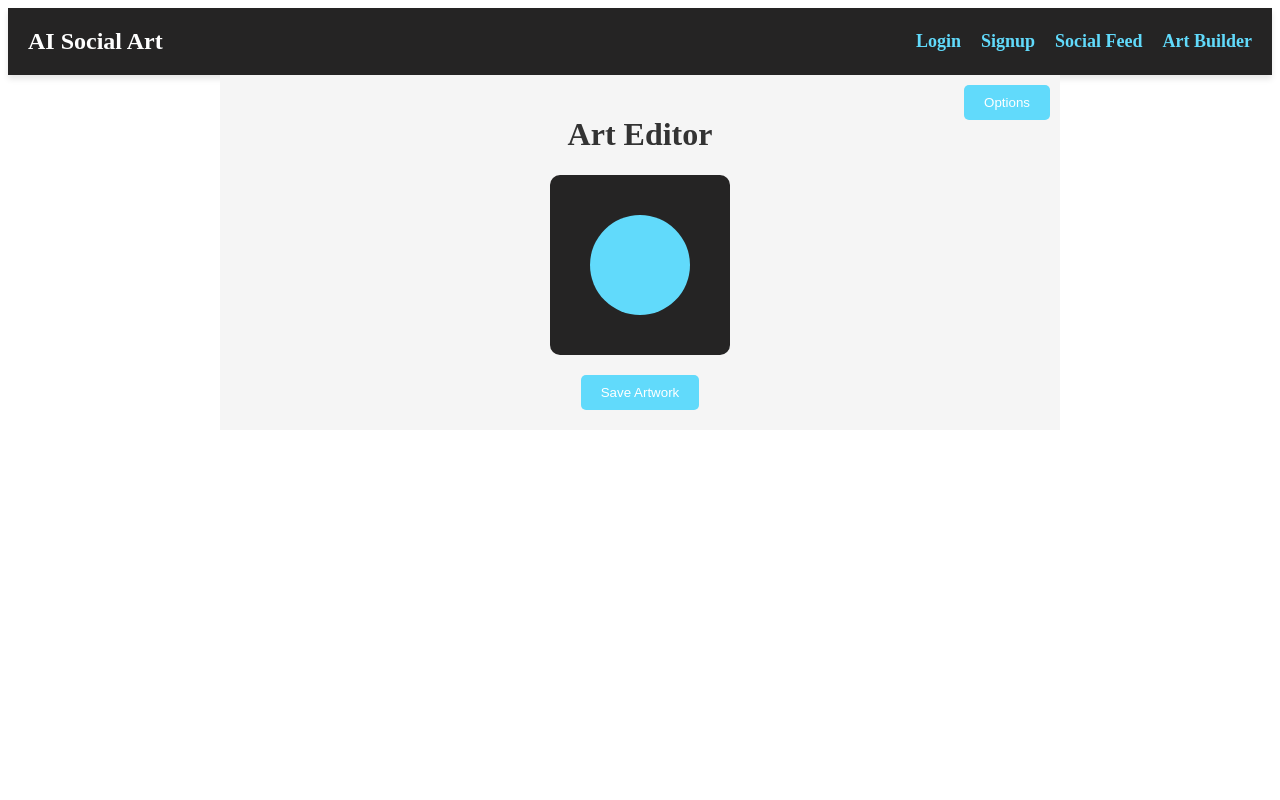
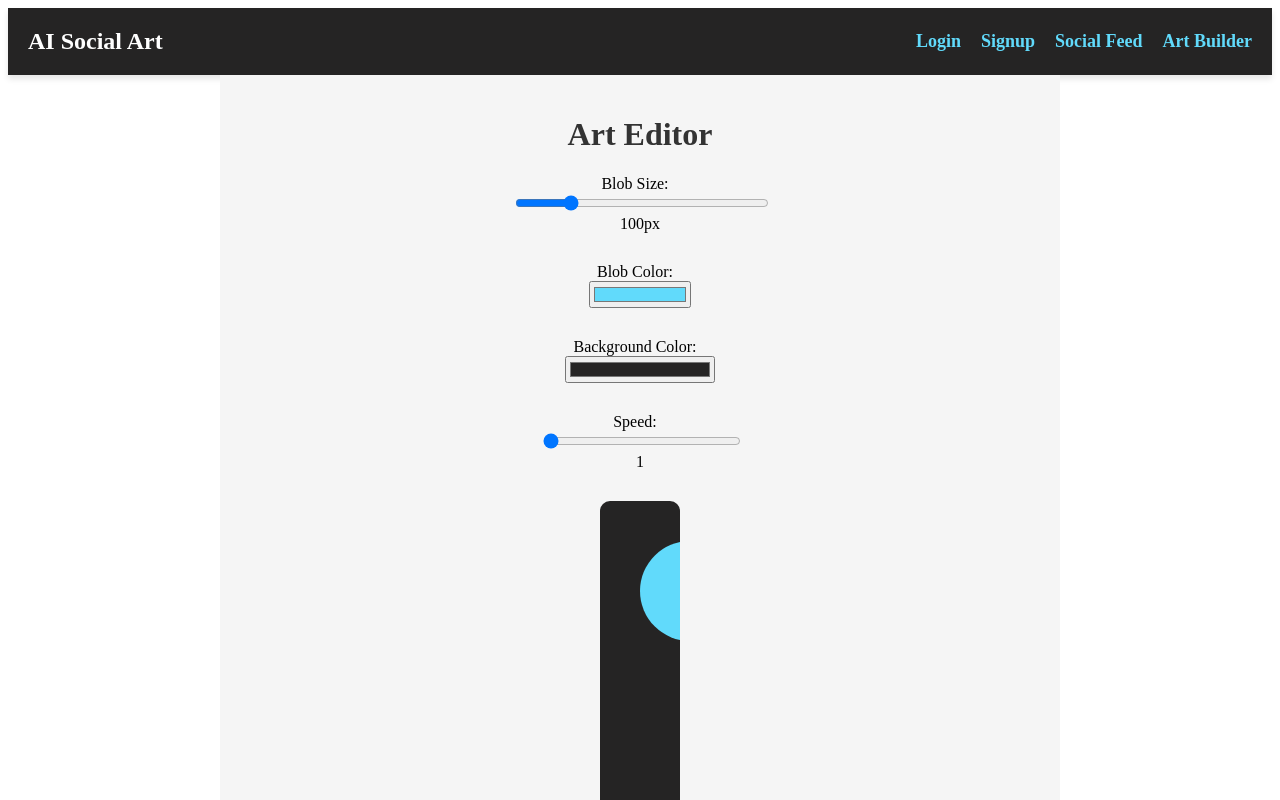
Before and after one commit to adesai47/aaditya-social-media-site, a React (Vite) app in the folder frontend/: page /art-builder in a window 1280 px wide. Shown: the top 800 px of the page. Built offline with nearby package versions, Linux system fonts and the light colour scheme.

Commit message:
updated art editor to new features and added saved section and like button

```diff
--- a/frontend/src/components/ArtBuilder.tsx
+++ b/frontend/src/components/ArtBuilder.tsx
@@ -5,39 +5,35 @@ export function ArtBuilder() {
   const [blobSize, setBlobSize] = useState(100);
   const [blobColor, setBlobColor] = useState("#61dafb");
   const [backgroundColor, setBackgroundColor] = useState("#252424");
-  const [angle, setAngle] = useState(45);
-  const [iterations, setIterations] = useState(3);
-  const [animate, setAnimate] = useState(true);
-  const [fillTriangles, setFillTriangles] = useState(true);
-  const [fillSquares, setFillSquares] = useState(true);
-  const [dropdownOpen, setDropdownOpen] = useState(false);
+  const [speed, setSpeed] = useState(1);
+  const [isSaving, setIsSaving] = useState(false);
+  const [position, setPosition] = useState({ x: 0, y: 0 }); // New state for blob position
 
+  // Blob animation with speed control and position
   const blobAnimation = useSpring({
     width: blobSize,
     height: blobSize,
     backgroundColor: blobColor,
     borderRadius: "50%",
+    transform: `translate(${position.x}px, ${position.y}px)`, // Blob position based on cursor
+    config: { duration: 1000 / speed },
   });
 
-  const toggleDropdown = () => {
-    setDropdownOpen(!dropdownOpen);
+  // Mouse move handler
+  const handleMouseMove = (e: React.MouseEvent) => {
+    setPosition({ x: e.clientX - blobSize / 2, y: e.clientY - blobSize / 2 });
   };
 
-  // Updated URL to point to the correct backend server
   const saveArtwork = async () => {
     const artworkConfig = {
       blobSize,
       blobColor,
       backgroundColor,
-      angle,
-      iterations,
-      animate,
-      fillTriangles,
-      fillSquares,
+      speed,
     };
 
     try {
-      // Make sure to use the correct port for your backend (change 3000 if needed)
+      setIsSaving(true);
       const response = await fetch("http://localhost:3000/api/posts", {
         method: "POST",
         headers: { "Content-Type": "application/json" },
@@ -51,6 +47,8 @@ export function ArtBuilder() {
       alert("Artwork saved successfully.");
     } catch (error) {
       console.error("Error saving artwork:", error);
+    } finally {
+      setIsSaving(false);
     }
   };
 
@@ -64,45 +62,45 @@ export function ArtBuilder() {
         maxWidth: "800px",
         margin: "0 auto",
       }}
+      onMouseMove={handleMouseMove} // Attach mouse move handler
     >
       <h1 style={{ color: "#333" }}>Art Editor</h1>
 
-      {/* Dropdown Button */}
-      <button
-        onClick={toggleDropdown}
-        style={{
-          position: "absolute",
-          top: "10px",
-          right: "10px",
-          padding: "10px 20px",
-          backgroundColor: "#61dafb",
-          border: "none",
-          borderRadius: "5px",
-          color: "#fff",
-          cursor: "pointer",
-        }}
-      >
-        Options
-      </button>
-
-      {/* Options Dropdown */}
-      {dropdownOpen && (
+      {/* Controls for blob size, blob color, background color, and speed */}
       <div
         style={{
-            position: "absolute",
-            top: "50px",
-            right: "10px",
-            backgroundColor: "#252424",
-            padding: "20px",
-            borderRadius: "10px",
-            color: "#fff",
-            zIndex: 1000,
-            width: "250px",
-            boxShadow: "0 4px 8px rgba(0, 0, 0, 0.1)",
+          marginBottom: "20px",
+          display: "flex",
+          flexDirection: "column",
+          alignItems: "center",
+          gap: "20px",
         }}
       >
         <div style={{ marginBottom: "10px" }}>
-            <label style={{ marginRight: "10px" }}>Background: </label>
+          <label style={{ marginRight: "10px" }}>Blob Size: </label>
+          <input
+            type="range"
+            min="50"
+            max="300"
+            value={blobSize}
+            onChange={(e) => setBlobSize(Number(e.target.value))}
+            style={{ width: "100%" }}
+          />
+          <span>{blobSize}px</span>
+        </div>
+
+        <div style={{ marginBottom: "10px" }}>
+          <label style={{ marginRight: "10px" }}>Blob Color: </label>
+          <input
+            type="color"
+            value={blobColor}
+            onChange={(e) => setBlobColor(e.target.value)}
+            style={{ width: "100%" }}
+          />
+        </div>
+
+        <div style={{ marginBottom: "10px" }}>
+          <label style={{ marginRight: "10px" }}>Background Color: </label>
           <input
             type="color"
             value={backgroundColor}
@@ -112,66 +110,20 @@ export function ArtBuilder() {
         </div>
 
         <div style={{ marginBottom: "10px" }}>
-            <label style={{ marginRight: "10px" }}>Angle: </label>
+          <label style={{ marginRight: "10px" }}>Speed: </label>
           <input
             type="range"
-              min="0"
-              max="360"
-              value={angle}
-              onChange={(e) => setAngle(Number(e.target.value))}
+            min="1"
+            max="5"
+            value={speed}
+            onChange={(e) => setSpeed(Number(e.target.value))}
             style={{ width: "100%" }}
           />
-            <span>{angle}°</span>
+          <span>{speed}</span>
+        </div>
       </div>
 
-          <div style={{ marginBottom: "10px" }}>
-            <label>Iterations: </label>
-            <input
-              type="number"
-              min="1"
-              max="10"
-              value={iterations}
-              onChange={(e) => setIterations(Number(e.target.value))}
-              style={{ width: "100%" }}
-            />
-          </div>
-
-          <div style={{ marginBottom: "10px" }}>
-            <label>
-              <input
-                type="checkbox"
-                checked={animate}
-                onChange={() => setAnimate(!animate)}
-              />
-              Animate
-            </label>
-          </div>
-
-          <div style={{ marginBottom: "10px" }}>
-            <label>
-              <input
-                type="checkbox"
-                checked={fillTriangles}
-                onChange={() => setFillTriangles(!fillTriangles)}
-              />
-              Fill Triangles
-            </label>
-          </div>
-
-          <div>
-            <label>
-              <input
-                type="checkbox"
-                checked={fillSquares}
-                onChange={() => setFillSquares(!fillSquares)}
-              />
-              Fill Squares
-            </label>
-          </div>
-        </div>
-      )}
-
-      {/* Live Preview */}
+      {/* Live Preview with Mouse Movement */}
       <div
         style={{
           margin: "20px auto",
@@ -180,9 +132,17 @@ export function ArtBuilder() {
           padding: "40px",
           borderRadius: "10px",
           width: "fit-content",
+          height: "300px",
+          overflow: "hidden",
         }}
       >
-        <animated.div style={{ ...blobAnimation, margin: "0 auto" }} />
+        <animated.div
+          style={{
+            ...blobAnimation,
+            position: "absolute", // Absolute positioning for free movement
+            cursor: "move",
+          }}
+        />
       </div>
 
       {/* Save Button */}
@@ -190,14 +150,15 @@ export function ArtBuilder() {
         onClick={saveArtwork}
         style={{
           padding: "10px 20px",
-          backgroundColor: "#61dafb",
+          backgroundColor: isSaving ? "#ccc" : "#61dafb",
           border: "none",
           borderRadius: "5px",
           color: "#fff",
-          cursor: "pointer",
+          cursor: isSaving ? "not-allowed" : "pointer",
         }}
+        disabled={isSaving}
       >
-        Save Artwork
+        {isSaving ? "Saving..." : "Save Artwork"}
       </button>
     </div>
   );
--- a/frontend/src/components/SocialFeed.tsx
+++ b/frontend/src/components/SocialFeed.tsx
@@ -1,10 +1,11 @@
-import React, { useEffect, useState } from "react";
-import Avatar from "react-avataaars"; // Ensure this is correctly imported
-import { useTrail, animated } from "@react-spring/web"; // Ensure this is correctly imported
-import useMeasure from "react-use-measure"; // Ensure this is correctly imported
+import React, { useState, useEffect } from "react";
+import { useTrail, animated } from "@react-spring/web"; // Ensure useTrail and animated are imported
+import useMeasure from "react-use-measure"; // Ensure useMeasure is imported
 
+// Define the fast and slow animation configurations
 const fast = { tension: 1200, friction: 40 };
 const slow = { mass: 10, tension: 200, friction: 50 };
+
 const trans = (x: number, y: number) =>
   `translate3d(${x}px,${y}px,0) translate3d(-50%,-50%,0)`;
 
@@ -19,16 +20,19 @@ export function SocialFeed() {
   useEffect(() => {
     async function fetchPosts() {
       try {
-        const response = await fetch("/api/posts");
+        const response = await fetch("http://localhost:3000/api/posts");
+        console.log("Response:", response); // Inspect the response
         if (!response.ok) {
           throw new Error("Failed to fetch posts.");
         }
         const data = await response.json();
+        console.log("Data:", data); // Log the parsed data
         setPosts(data);
       } catch (error) {
         console.error("Error fetching posts:", error);
       }
     }
+
 
     fetchPosts();
   }, []);
@@ -116,7 +120,26 @@ export function SocialFeed() {
             <h2 style={{ color: "#333", marginBottom: "10px" }}>
               {post.user?.name || "Unknown User"}
             </h2>
-            <Avatar {...post.artConfig} />
+            {/* Display the blob using the artConfig */}
+            <div
+              style={{
+                position: "relative",
+                backgroundColor: post.artConfig.backgroundColor || "#252424",
+                padding: "40px",
+                borderRadius: "10px",
+                marginBottom: "20px",
+              }}
+            >
+              <animated.div
+                style={{
+                  width: `${post.artConfig.blobSize}px`,
+                  height: `${post.artConfig.blobSize}px`,
+                  backgroundColor: post.artConfig.blobColor,
+                  borderRadius: "50%",
+                }}
+              />
+            </div>
+
             <button
               onClick={() => handleLike(post.id)}
               style={{
```
Also changed, not shown: 1 other file (tests, documents, lock files or other folders). Lines whose indentation alone changed are shown as unchanged.
